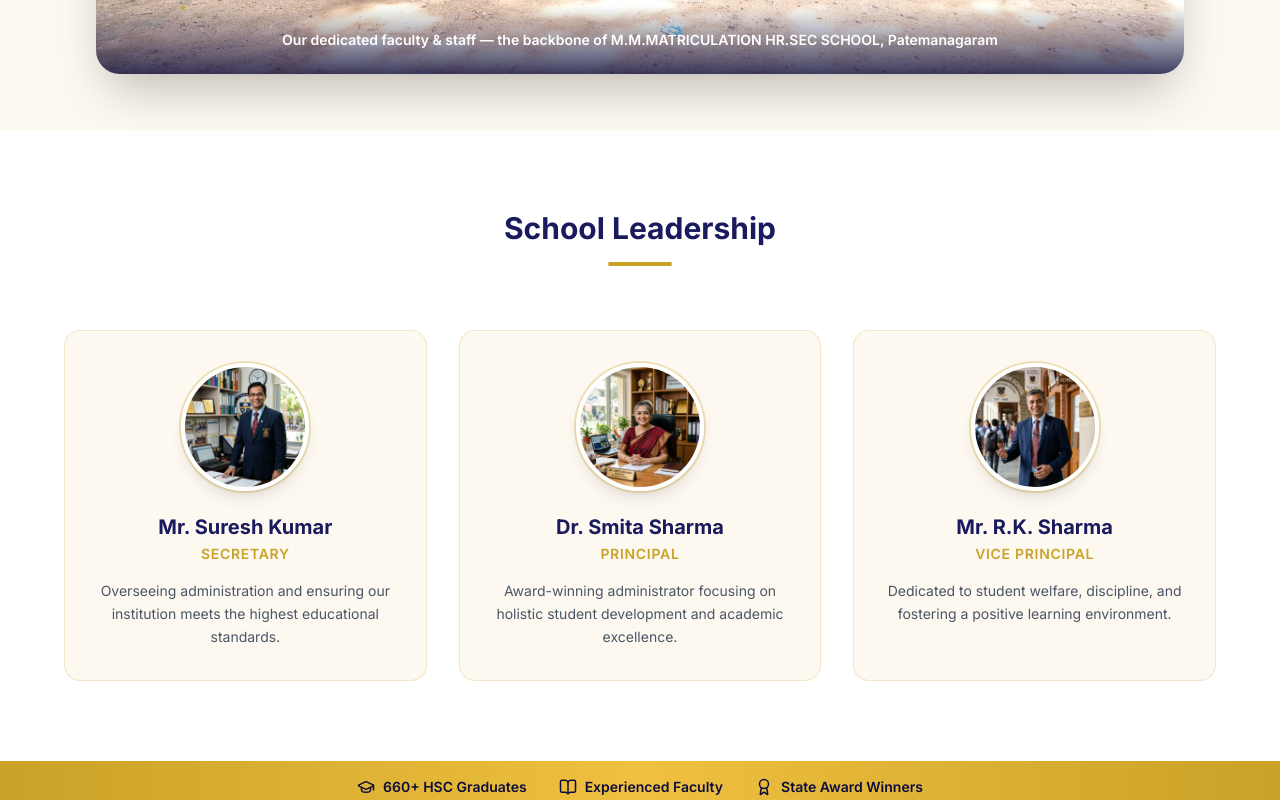
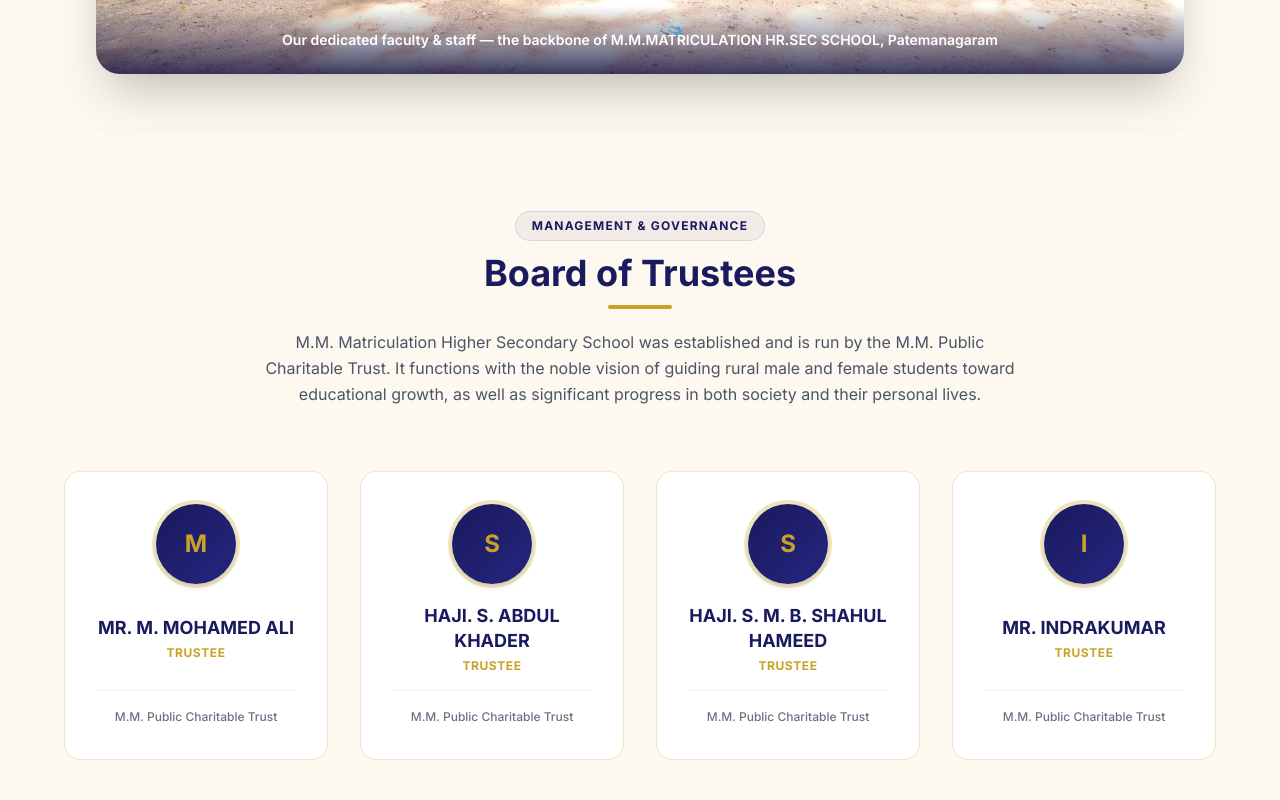
Before and after one commit to kishore2818/mm, a Next.js app: page /faculty in a window 1280 px wide. Shown: the part 1440-2240 px from the top of the page. Built offline with nearby package versions, Linux system fonts and the light colour scheme; a web font is replaced by a local one.

Commit message:
Update Trust details, Board of Trustees, Botany stream name, and Academic Collaborations

```diff
--- a/src/app/about/AboutClient.tsx
+++ b/src/app/about/AboutClient.tsx
@@ -18,9 +18,16 @@ const timeline = [
   { year: "2026", title: "New District First Rank (Class 10)", desc: "Student Raveen scored 497/500, securing first rank at the Thoothukudi district level." },
 ];
 
+const trustees = [
+  { name: "MR. M. MOHAMED ALI", role: "Trustee" },
+  { name: "HAJI. S. ABDUL KHADER", role: "Trustee" },
+  { name: "HAJI. S. M. B. SHAHUL HAMEED", role: "Trustee" },
+  { name: "MR. INDRAKUMAR", role: "Trustee" },
+];
+
 const values = [
   { icon: Target, title: "Excellence", desc: "We pursue the highest standards in academics, sports, arts, and character." },
-  { icon: Eye, title: "Vision", desc: "Preparing students not just for exams, but for life's challenges and opportunities." },
+  { icon: Eye, title: "Vision", desc: "Guiding rural male and female students toward educational growth, as well as significant progress in both society and their personal lives." },
   { icon: Heart, title: "Values", desc: "Rooted in integrity, compassion, and respect for every individual." },
   { icon: Award, title: "Achievement", desc: "Celebrating every student's unique talents and celebrating collective success." },
 ];
@@ -103,6 +110,48 @@ export default function AboutClient() {
                 </div>
               </div>
             </motion.div>
+          </div>
+        </div>
+      </section>
+
+      {/* M.M. Public Charitable Trust & Board of Trustees */}
+      <section className="py-16 sm:py-20 bg-white border-t border-[#c9a227]/15">
+        <div className="max-w-7xl mx-auto px-4 sm:px-6 lg:px-8">
+          <div className="text-center max-w-3xl mx-auto mb-12 sm:mb-16">
+            <span className="inline-block px-4 py-1.5 rounded-full bg-[#1a1a5e]/5 text-[#1a1a5e] text-xs font-bold tracking-widest uppercase mb-4 border border-[#1a1a5e]/10">
+              Management &amp; Governance
+            </span>
+            <h2 className="text-3xl sm:text-4xl font-bold text-[#1a1a5e] mb-4">
+              M.M. Public Charitable Trust
+            </h2>
+            <div className="w-16 h-1 bg-[#c9a227] mx-auto rounded-full mb-6" />
+            <p className="text-gray-600 text-base sm:text-lg leading-relaxed font-medium">
+              M.M. Matriculation Higher Secondary School was established and is run by the M.M. Public Charitable Trust. It functions with the noble vision of guiding rural male and female students toward educational growth, as well as significant progress in both society and their personal lives.
+            </p>
+          </div>
+
+          <div className="grid grid-cols-1 sm:grid-cols-2 lg:grid-cols-4 gap-6 max-w-6xl mx-auto">
+            {trustees.map((t, i) => (
+              <motion.div
+                key={t.name}
+                initial={{ opacity: 0, y: 20 }}
+                whileInView={{ opacity: 1, y: 0 }}
+                viewport={{ once: true }}
+                transition={{ delay: i * 0.1 }}
+                className="bg-[#fdf8f0] p-6 rounded-2xl border border-[#c9a227]/25 text-center shadow-sm hover:shadow-xl hover:-translate-y-1 transition-all duration-300 flex flex-col items-center justify-between"
+              >
+                <div className="w-16 h-16 rounded-full bg-gradient-to-br from-[#1a1a5e] to-[#252580] flex items-center justify-center text-[#c9a227] font-bold text-xl mb-4 shadow-md ring-2 ring-[#c9a227]/30">
+                  {t.name.replace(/^(MR\.|HAJI\.)\s*/i, '').charAt(0)}
+                </div>
+                <div>
+                  <h3 className="text-lg font-bold text-[#1a1a5e] mb-1 leading-snug">{t.name}</h3>
+                  <p className="text-[#c9a227] font-bold text-xs uppercase tracking-wider">{t.role}</p>
+                </div>
+                <div className="mt-4 pt-3 border-t border-[#c9a227]/15 w-full text-center">
+                  <span className="text-[11px] text-gray-500 font-medium">M.M. Public Charitable Trust</span>
+                </div>
+              </motion.div>
+            ))}
           </div>
         </div>
       </section>
--- a/src/app/faculty/FacultyClient.tsx
+++ b/src/app/faculty/FacultyClient.tsx
@@ -16,7 +16,7 @@ export default function FacultyClient() {
         <div className="relative z-10 max-w-4xl mx-auto px-4 sm:px-6">
           <p className="text-[#c9a227] text-[10px] sm:text-xs font-semibold tracking-widest uppercase mb-2 sm:mb-4">Our Mentors</p>
           <h1 className="text-3xl sm:text-5xl font-bold mb-3 sm:mb-6">
-            Faculty &amp; Leadership
+            Faculty &amp; Board of Trustees
           </h1>
           <p className="text-white/60 text-sm sm:text-lg max-w-2xl mx-auto">
             Meet our team of dedicated educators who bring passion, experience, and innovation to every classroom.
@@ -67,28 +67,47 @@ export default function FacultyClient() {
         </div>
       </section>
 
-      {/* Leadership */}
-      <section className="py-10 sm:py-20 bg-white">
+      {/* M.M. Public Charitable Trust & Board of Trustees */}
+      <section className="py-12 sm:py-20 bg-[#fdf8f0] border-t border-gray-100">
         <div className="max-w-7xl mx-auto px-4 sm:px-6 lg:px-8">
-          <div className="text-center mb-8 sm:mb-16">
-            <h2 className="text-2xl sm:text-3xl font-bold text-[#1a1a5e] mb-2 sm:mb-4">School Leadership</h2>
-            <div className="w-16 h-1 bg-[#c9a227] mx-auto rounded-full" />
+          <div className="text-center max-w-3xl mx-auto mb-10 sm:mb-16">
+            <span className="inline-block px-4 py-1.5 rounded-full bg-[#1a1a5e]/5 text-[#1a1a5e] text-xs font-bold tracking-widest uppercase mb-3 border border-[#1a1a5e]/10">
+              Management &amp; Governance
+            </span>
+            <h2 className="text-2xl sm:text-4xl font-bold text-[#1a1a5e] mb-3">
+              Board of Trustees
+            </h2>
+            <div className="w-16 h-1 bg-[#c9a227] mx-auto rounded-full mb-5" />
+            <p className="text-gray-600 text-xs sm:text-base leading-relaxed">
+              M.M. Matriculation Higher Secondary School was established and is run by the M.M. Public Charitable Trust. It functions with the noble vision of guiding rural male and female students toward educational growth, as well as significant progress in both society and their personal lives.
+            </p>
           </div>
 
-          <div className="grid grid-cols-2 sm:grid-cols-3 gap-4 sm:gap-8 max-w-6xl mx-auto">
+          <div className="grid grid-cols-2 lg:grid-cols-4 gap-4 sm:gap-8 max-w-6xl mx-auto">
             {[
-              { name: "Mr. Suresh Kumar", role: "Secretary", image: "/images/secretary.png", desc: "Overseeing administration and ensuring our institution meets the highest educational standards." },
-              { name: "Dr. Smita Sharma", role: "Principal", image: "/images/principal.png", desc: "Award-winning administrator focusing on holistic student development and academic excellence." },
-              { name: "Mr. R.K. Sharma", role: "Vice Principal", image: "/images/vice_principal.png", desc: "Dedicated to student welfare, discipline, and fostering a positive learning environment." },
-            ].map((leader, i) => (
-              <motion.div key={leader.name} initial={{ opacity: 0, y: 20 }} whileInView={{ opacity: 1, y: 0 }} viewport={{ once: true }} transition={{ delay: i * 0.1 }}
-                className={`bg-[#fdf8f0] p-4 sm:p-8 rounded-2xl border border-[#c9a227]/20 text-center hover:shadow-xl transition-all flex flex-col items-center ${i === 2 ? 'col-span-2 sm:col-span-1 max-w-[65%] sm:max-w-none mx-auto w-full' : ''}`}>
-                <div className="relative w-20 h-20 sm:w-32 sm:h-32 rounded-full overflow-hidden border-2 sm:border-4 border-white shadow-lg mb-3 sm:mb-6 ring-2 ring-[#c9a227]/30">
-                  <Image src={leader.image} alt={leader.name} fill sizes="(max-width: 768px) 80px, 128px" className="object-cover" />
+              { name: "MR. M. MOHAMED ALI", role: "Trustee" },
+              { name: "HAJI. S. ABDUL KHADER", role: "Trustee" },
+              { name: "HAJI. S. M. B. SHAHUL HAMEED", role: "Trustee" },
+              { name: "MR. INDRAKUMAR", role: "Trustee" },
+            ].map((trustee, i) => (
+              <motion.div
+                key={trustee.name}
+                initial={{ opacity: 0, y: 20 }}
+                whileInView={{ opacity: 1, y: 0 }}
+                viewport={{ once: true }}
+                transition={{ delay: i * 0.1 }}
+                className="bg-white p-4 sm:p-8 rounded-2xl border border-[#c9a227]/25 text-center hover:shadow-xl transition-all flex flex-col items-center justify-between"
+              >
+                <div className="w-14 h-14 sm:w-20 sm:h-20 rounded-full bg-gradient-to-br from-[#1a1a5e] to-[#252580] flex items-center justify-center text-[#c9a227] font-bold text-lg sm:text-2xl mb-3 sm:mb-5 ring-2 sm:ring-4 ring-[#c9a227]/30 shadow-md">
+                  {trustee.name.replace(/^(MR\.|HAJI\.)\s*/i, '').charAt(0)}
                 </div>
-                <h3 className="text-sm sm:text-xl font-bold text-[#1a1a5e] mb-1 leading-tight">{leader.name}</h3>
-                <p className="text-[#c9a227] font-semibold text-[9px] sm:text-sm mb-2 sm:mb-4 uppercase tracking-wider">{leader.role}</p>
-                <p className="text-gray-600 text-[9px] sm:text-sm leading-snug sm:leading-relaxed">{leader.desc}</p>
+                <div>
+                  <h3 className="text-xs sm:text-lg font-bold text-[#1a1a5e] mb-1 leading-tight sm:leading-snug">{trustee.name}</h3>
+                  <p className="text-[#c9a227] font-bold text-[10px] sm:text-xs uppercase tracking-wider">{trustee.role}</p>
+                </div>
+                <div className="mt-3 sm:mt-4 pt-2 sm:pt-3 border-t border-[#c9a227]/15 w-full text-center">
+                  <span className="text-[9px] sm:text-xs text-gray-500 font-medium">M.M. Public Charitable Trust</span>
+                </div>
               </motion.div>
             ))}
           </div>
--- a/src/app/faculty/page.tsx
+++ b/src/app/faculty/page.tsx
@@ -2,9 +2,9 @@ import type { Metadata } from 'next';
 import FacultyClient from './FacultyClient';
 
 export const metadata: Metadata = {
-  title: "Faculty & leadership | M.M.MATRICULATION HR.SEC SCHOOL",
-  description: "Meet our dedicated school leaders, principal, vice principal, and our team of qualified teachers who foster academic success at M.M.MATRICULATION HR.SEC SCHOOL.",
-  keywords: "school leadership, teachers, principal, secretary, M.M.MATRICULATION HR.SEC SCHOOL staff, Patemanagaram faculty",
+  title: "Faculty & Board of Trustees | M.M.MATRICULATION HR.SEC SCHOOL",
+  description: "Meet the Board of Trustees of M.M. Public Charitable Trust and our team of dedicated teachers who foster academic success at M.M.MATRICULATION HR.SEC SCHOOL.",
+  keywords: "board of trustees, trustees, M.M. Public Charitable Trust, teachers, M.M.MATRICULATION HR.SEC SCHOOL staff, Patemanagaram faculty",
 };
 
 export default function FacultyPage() {
--- a/src/components/home/AboutSnippet.tsx
+++ b/src/components/home/AboutSnippet.tsx
@@ -28,7 +28,7 @@ export default function AboutSnippet() {
               and Character
             </h2>
             <p className="text-gray-600 leading-relaxed mb-4">
-              M.M.MATRICULATION HR.SEC SCHOOL, Patemanagaram has stood as a beacon of quality education for nearly three decades. We blend traditional values with modern pedagogy to create well-rounded individuals.
+              M.M. Matriculation Higher Secondary School was established and is run by the M.M. Public Charitable Trust. It functions with the noble vision of guiding rural male and female students toward educational growth, as well as significant progress in both society and their personal lives.
             </p>
             <p className="text-gray-600 leading-relaxed mb-8">
               Our curriculum is designed to challenge students intellectually while nurturing creativity, leadership, and civic responsibility — true to our motto:{" "}
--- a/src/components/home/FacilitiesSection.tsx
+++ b/src/components/home/FacilitiesSection.tsx
@@ -29,7 +29,7 @@ const facilities = [
   {
     icon: FlaskConical,
     title: "Science Labs",
-    description: "Well-equipped and structured laboratories for Physics, Chemistry, and Biology.",
+    description: "Well-equipped and structured laboratories for Physics, Chemistry, Botany, and Zoology.",
     color: "#c9a227",
   },
   {
--- a/src/components/home/FounderSnippet.tsx
+++ b/src/components/home/FounderSnippet.tsx
@@ -60,10 +60,10 @@ export default function FounderSnippet() {
 
             <div className="prose prose-lg text-gray-600 mb-10 leading-relaxed">
               <p className="mb-6">
-                Established on June 1, 1998, with approximately 38 KG students, M.M.MATRICULATION HR.SEC SCHOOL in Patemanagaram is the realization of our founder's vision to bring high-quality education to his home soil.
+                Established on June 1, 1998, M.M. Matriculation Higher Secondary School is run by the M.M. Public Charitable Trust. It functions with the noble vision of guiding rural male and female students toward educational growth, as well as significant progress in both society and their personal lives.
               </p>
               <p>
-                The school was founded by Haji K. Mohamed Meeran, Former Managing Director of Rorito Pens International Pvt Ltd, Chennai, and a native of Patemanagaram, with the future well-being and welfare of the children of Patemanagaram and its surrounding areas in mind. Having started with just four teachers and a principal, the school now runs successfully with 50 dedicated teachers and 28 non-teaching staff members, shaping thousands of successful lives over nearly three decades.
+                The school was founded by Haji K. Mohamed Meeran, Former Managing Director of Rorito Pens International Pvt Ltd, Chennai, and a native of Patemanagaram, with the future well-being and welfare of the children of Patemanagaram and its surrounding areas in mind. Having started with approximately 38 KG students, four teachers, and a principal, the school now runs successfully with 50 dedicated teachers and 28 non-teaching staff members, shaping thousands of successful lives over nearly three decades.
               </p>
             </div>
 
--- a/src/components/home/PrincipalsMessage.tsx
+++ b/src/components/home/PrincipalsMessage.tsx
@@ -50,7 +50,7 @@ export default function PrincipalsMessage() {
               Education is not merely the filling of a pail, but the lighting of a fire. At M.M.MATRICULATION HR.SEC SCHOOL, we ignite that spark in every child who walks through our doors.
             </blockquote>
             <p className="text-[#555] text-base leading-loose mb-8">
-              For nearly three decades, M.M.MATRICULATION HR.SEC SCHOOL has stood as a beacon of quality education in Patemanagaram. Our journey has been one of unwavering commitment — to our students, our community, and to the timeless values that define genuine education.
+              M.M. Matriculation Higher Secondary School was established and is run by the M.M. Public Charitable Trust. It functions with the noble vision of guiding rural male and female students toward educational growth, as well as significant progress in both society and their personal lives.
             </p>
             <p className="text-[#555] text-base leading-loose mb-10">
               We believe that every student carries within them an extraordinary potential. Our dedicated faculty, world-class facilities, and nurturing environment are designed to bring out the very best in each child — academically, morally, and creatively.
@@ -88,7 +88,7 @@ export default function PrincipalsMessage() {
                 <div className="w-12 h-0.5 mb-8" style={{ background: "linear-gradient(90deg, #c9a227, transparent)" }} />
                 <div className="space-y-6">
                   {[
-                    { label: "Vision", text: "To be the leading institution in Tamil Nadu that shapes future leaders with knowledge, values, and compassion." },
+                    { label: "Vision", text: "Guiding rural male and female students toward educational growth, as well as significant progress in both society and their personal lives." },
                     { label: "Mission", text: "To provide holistic education that empowers students academically and morally to excel in a dynamic world." },
                     { label: "Philosophy", text: "Every child is unique. We tailor our approach to celebrate individuality while nurturing a strong sense of community." },
                   ].map((item) => (
```
Also changed, not shown: src/app/academics/AcademicsClient.tsx (+77 -3 lines), public/images/iecd-bharathidasan-logo.png (added), public/images/writewiz-logo.png (added).
